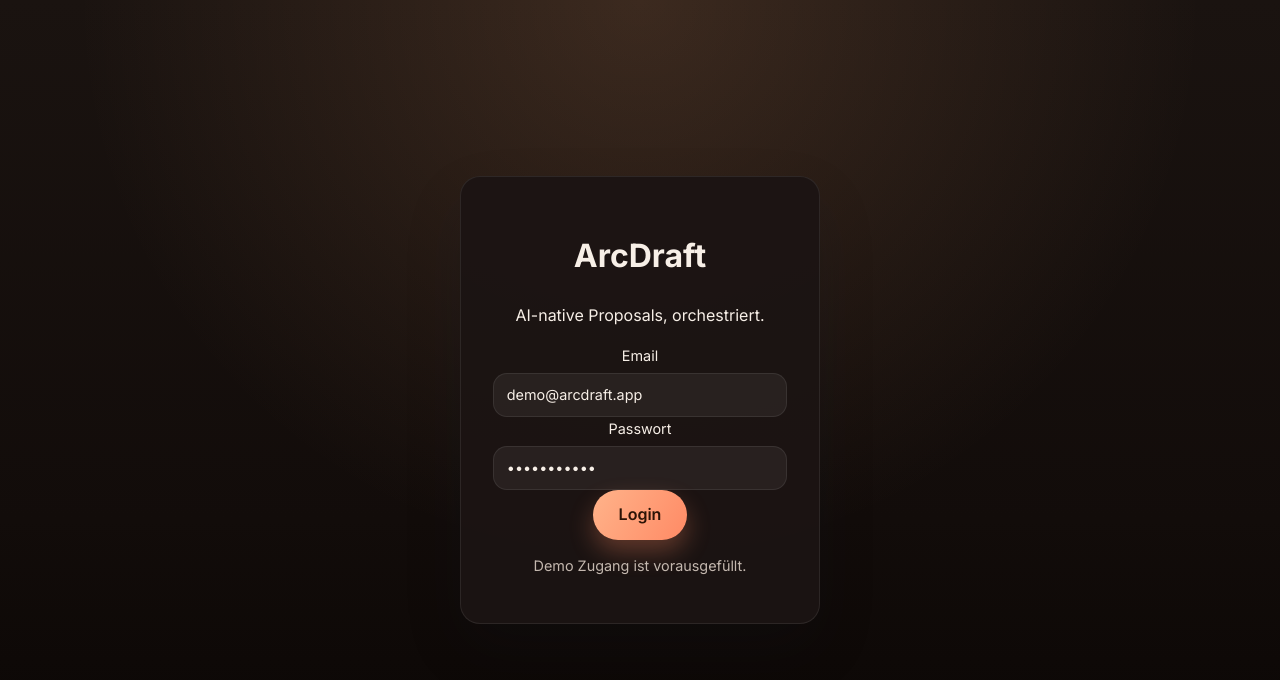
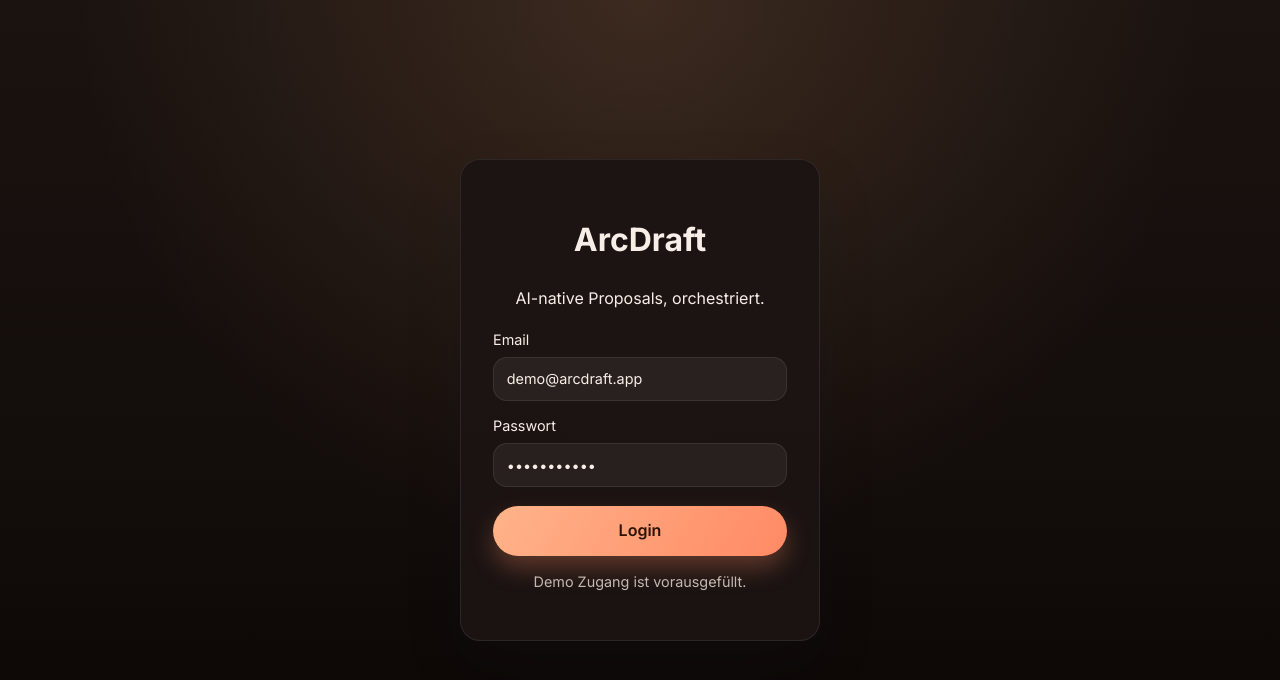
Before and after one commit to LiLoLama/ArcDraft, a React (Vite) app in the folder frontend/: page /login in a window 1280 px wide. Shown: the top 680 px of the page. Built offline with nearby package versions, Linux system fonts and the light colour scheme; no server answers.

Commit message:
Adjust status badges and proposal layout

```diff
--- a/frontend/src/components/StatusBadge.jsx
+++ b/frontend/src/components/StatusBadge.jsx
@@ -1,7 +1,7 @@
 const statusColors = {
   draft: 'badge-gray',
-  ready_to_send: 'badge-blue',
-  sent: 'badge-blue',
+  ready_to_send: 'badge-green',
+  sent: 'badge-green',
   viewed: 'badge-cyan',
   signed: 'badge-green',
   declined: 'badge-red',
--- a/frontend/src/index.css
+++ b/frontend/src/index.css
@@ -579,6 +579,18 @@ textarea {
   color: var(--text-color);
 }
 
+.login-card form {
+  display: flex;
+  flex-direction: column;
+  gap: 0.85rem;
+  margin-top: 1rem;
+  text-align: left;
+}
+
+.login-card form button {
+  margin-top: 0.35rem;
+}
+
 .error-msg {
   color: #ff6b6b;
 }
@@ -660,6 +672,11 @@ textarea {
 .project-story-grid {
   grid-auto-flow: row dense;
   gap: 0.85rem;
+}
+
+.project-story-grid .project-title-field,
+.project-story-grid .span-2 {
+  grid-column: 1 / -1;
 }
 
 .product-grid {
--- a/frontend/src/pages/Dashboard.jsx
+++ b/frontend/src/pages/Dashboard.jsx
@@ -294,7 +294,7 @@ function ProposalComposerModal({ onClose }) {
                         );
                       }
                       return (
-                        <label key={field}>
+                        <label key={field} className={field === 'projectTitle' ? 'project-title-field' : ''}>
                           {config.label}
                           <input
                             type={config.type || 'text'}
```
